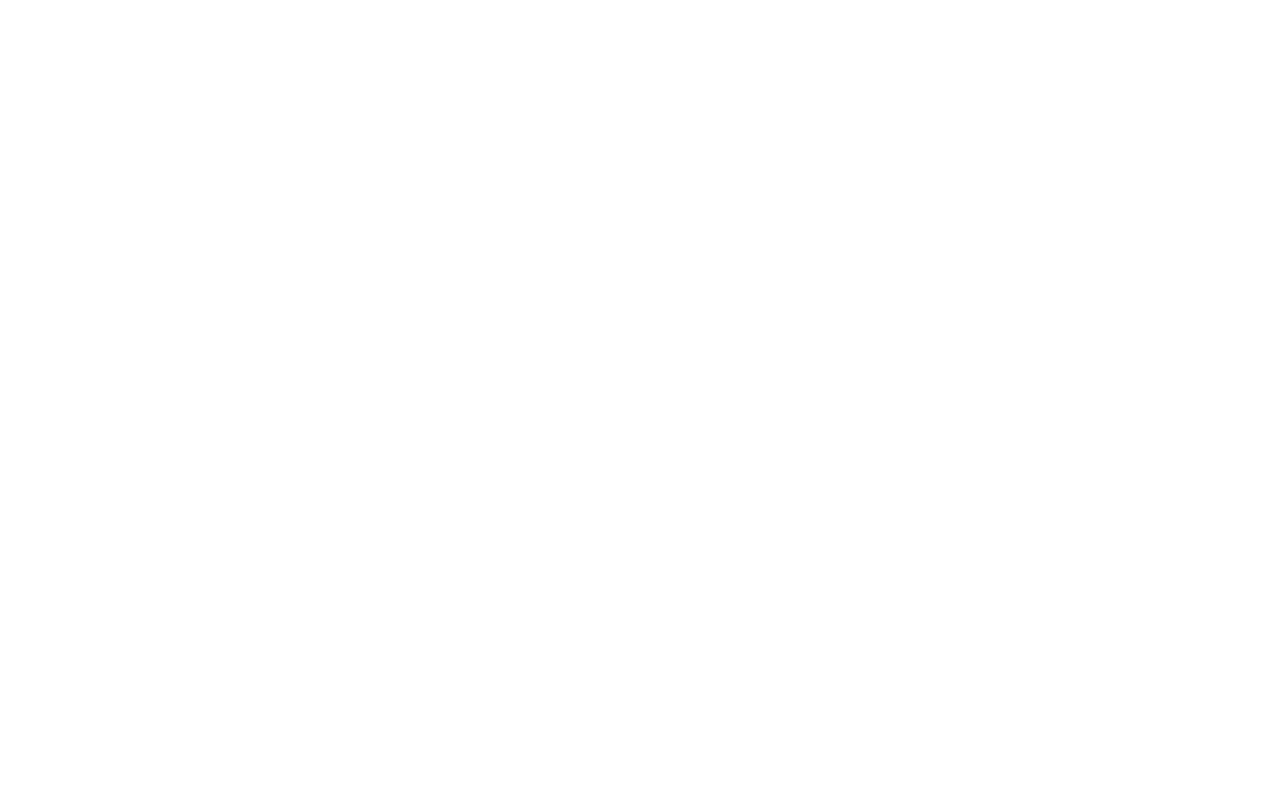
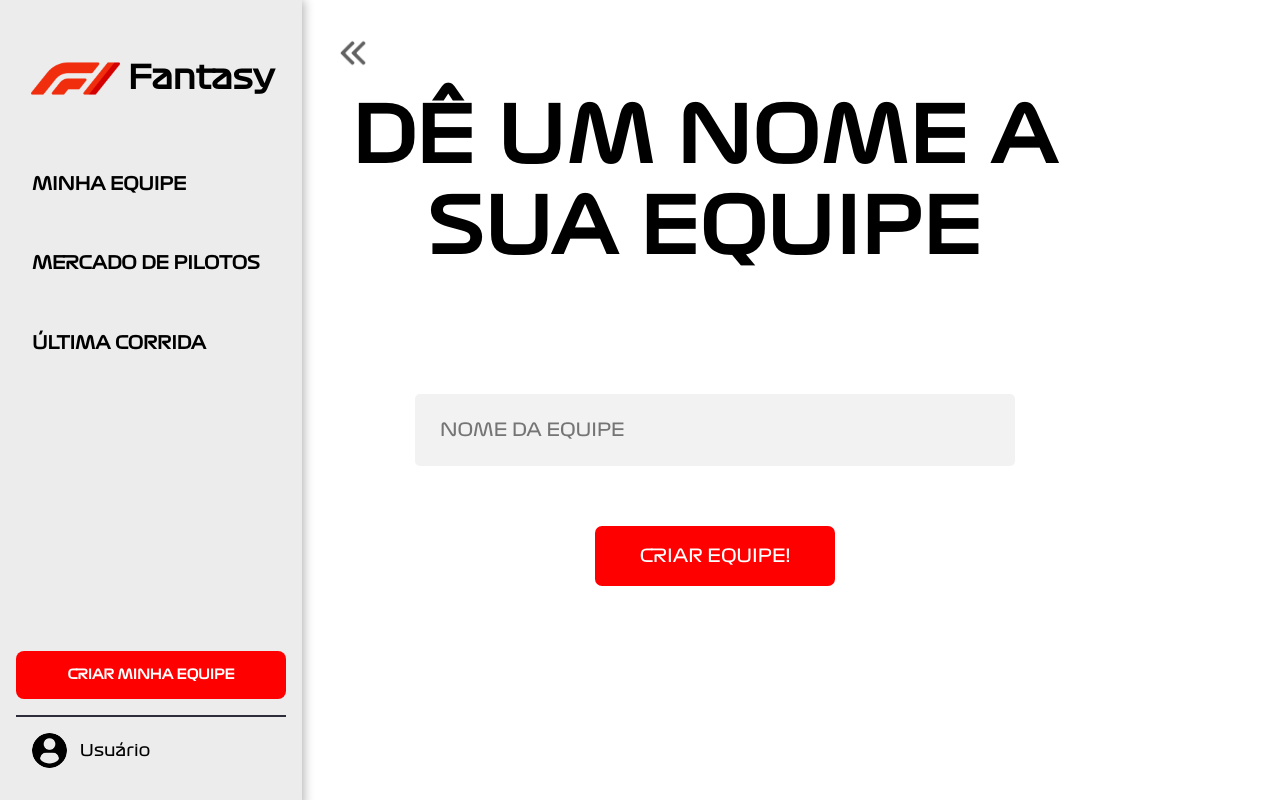
Before and after one commit to gbonavina/F1-Fantasy, a React (Create React App) app in the folder frontend/f1-fantasy/: page /create-team in a window 1280 px wide. Before the commit this address had no page. Built offline with nearby package versions, Linux system fonts and the light colour scheme.

Commit message:
team creation page

```diff
--- a/frontend/f1-fantasy/src/App.js
+++ b/frontend/f1-fantasy/src/App.js
@@ -4,6 +4,7 @@ import WelcomePage from './pages/welcome_page';
 import Login from './pages/login';
 import Register from './pages/register';
 import Home from './pages/home';
+import TeamCreation from './pages/team_creation';
 
 export default function App() {
     return (
@@ -13,6 +14,7 @@ export default function App() {
                 <Route path="/register" element={<Register/>} />
                 <Route path="/login" element={<Login/>} />
                 <Route path="/home" element={<Home/>}/>
+                <Route path="/create-team" element={<TeamCreation/>}/>
             </Routes>
         </BrowserRouter>
     );
--- /dev/null
+++ b/frontend/f1-fantasy/src/pages/team_creation.jsx
@@ -0,0 +1,102 @@
+import React, { useState, useEffect } from 'react'
+import { useNavigate } from "react-router-dom";
+import { getUserData } from '../utils/getUserID';
+import SideBar from '../components/Sidebar'
+import BackIcon from '../assets/back.png'
+import '../styles/team_creation.css'
+
+export default function TeamCreation() {
+    const navigate = useNavigate();
+    const [formData, setFormData] = useState({
+        nome: ''
+    });
+
+    const [error, setError] = useState('');
+    const [userData, setUserData] = useState(null);
+
+    useEffect(() => {
+        const fetchUserData = async () => {
+            const user = await getUserData();
+            setUserData(user);
+        };
+        fetchUserData();
+    }, []);
+
+    const handleSubmit = async (e) => {
+        e.preventDefault();
+        try {
+            if (!userData || !userData.id) {
+                setError('Dados do usuário não disponíveis');
+                return;
+            }
+
+            // Incluir o ID do usuário no objeto enviado
+            const requestData = {
+                nome: formData.nome,
+                usuario_id: userData.id
+            };
+
+            console.log('Sending data:', requestData);
+
+            const response = await fetch('https://f1-fantasy-wxq9.onrender.com/team/create', {
+                method: 'POST',
+                headers: {
+                    'Content-Type': 'application/json',
+                },
+                body: JSON.stringify(requestData)
+            });
+
+            console.log('Response status:', response.status);
+            const data = await response.json();
+            console.log('Response data:', data);
+
+            if (response.ok) {
+                navigate('/home');
+            } else {
+                setError(data.message || 'Erro ao criar equipe.');
+            }
+        } catch (err) {
+            console.error('Error details:', err);
+            setError('Erro ao conectar com o servidor');
+        }
+    };
+
+    const handleChange = (e) => {
+        setFormData({
+            ...formData,
+            [e.target.name]: e.target.value
+        });
+    }
+
+    const handleBackClick = () => {
+        navigate('/home');
+    }
+
+    return (
+        <div className="page-container">
+            <SideBar />
+            <div className='team-creation'>
+                <div className='text-title'>
+                    <h1>DÊ UM NOME A<br /> SUA EQUIPE</h1>
+                </div>
+                <img src={BackIcon} alt='back' className='back-icon-team' onClick={handleBackClick}/>
+                <div className='form'>
+                    <form onSubmit={handleSubmit}>
+                        <div className='formGroup'>
+                            <input
+                                type="text"
+                                name="nome"
+                                value={formData.nome}
+                                onChange={handleChange}
+                                placeholder="NOME DA EQUIPE"
+                                required
+                                />
+                        </div>
+                        {error && <div className="error-message">{error}</div>}
+                        <button type="submit" className="submit-button">CRIAR EQUIPE!</button>
+                    </form>
+                </div>
+            </div>
+        </div>
+    );
+}
--- a/frontend/f1-fantasy/src/styles/register.css
+++ b/frontend/f1-fantasy/src/styles/register.css
@@ -81,7 +81,7 @@
 }
 
 .form-group input:focus::placeholder {
-    color: transparent;  /* Esconde o placeholder quando o campo estiver focado */
+    color: transparent;
 }
 
 .error-message {
--- /dev/null
+++ b/frontend/f1-fantasy/src/styles/team_creation.css
@@ -0,0 +1,127 @@
+@font-face {
+    font-family: 'f1-font';
+    src: url('../fonts/Formula1-Regular.otf') format('opentype');
+    font-weight: normal;
+    font-style: normal;
+}
+
+.page-container {
+    display: flex;
+    width: 100%;
+}
+
+.team-creation {
+    flex: 1;
+    display: flex;
+    flex-direction: column;
+    align-items: center;
+    justify-content: center;
+    min-height: 65vh;
+    padding: 20px;
+    position: relative;
+}
+
+.text-title {
+    margin-bottom: 20px;
+    margin-left: 130px;
+    text-align: center;
+    font-family: 'f1-font', sans-serif;
+    font-size: 38px;
+    letter-spacing: 2px;
+}
+
+.form {
+    width: 100%;
+    max-width: 400px;
+    display: flex;
+    flex-direction: column;
+    align-items: center;
+    position: relative;
+    margin-left: 150px;
+    margin-right: 0;
+    top: 50px;
+}
+
+.formGroup {
+    width: 150%;
+    margin-bottom: 20px;
+}
+.formGroup input {
+    width: 100%;
+    padding: 25px;
+    font-size: 18px;
+    font-family: 'f1-font', sans-serif;
+    border: none;
+    border-radius: 5px;
+    box-sizing: border-box;
+    background-color: #f2f2f2;
+    transition: all 0.3s ease;
+    color: #333;
+}
+
+.formGroup input:focus {
+    outline: none;
+    font-size: 25px;
+    background-color: #f2f2f2;
+    border-color: #007bff;
+}
+
+.formGroup input:focus::placeholder {
+    color: #aaa;
+    font-size: 16px;
+}
+
+.formGroup input:focus::placeholder {
+    color: transparent;
+}
+
+form {
+    display: flex;
+    flex-direction: column;
+    align-items: center;
+    width: 100%;
+}
+
+
+.submit-button {
+    margin-top: 40px;
+    margin-left: 0;
+    width: 60%;
+    max-width: 400px;
+    padding: 19px;
+    font-size: 18px;
+    font-family: 'f1-font', sans-serif;
+    background-color: #FF0000;
+    color: white;
+    border: none;
+    border-radius: 7px;
+    cursor: pointer;
+    transition: background-color 0.3s ease;
+    display: block;
+    margin-left: auto;
+    margin-right: auto;
+}
+.submit-button:hover {
+    background-color: #d60000;
+}
+
+.error-message {
+    color: #e10600;
+    margin-bottom: 10px;
+    font-family: 'f1-family', sans-serif;
+    text-align: center;
+}
+
+.back-icon-team {
+    position: absolute;
+    top: 30px;
+    left: 330px;
+    width: 30px;
+    height: auto;
+    cursor: pointer;
+    transition: transform 0.3s ease;
+}
+
+.back-icon-team:hover {
+    transform: scale(1.1);
+}
```
